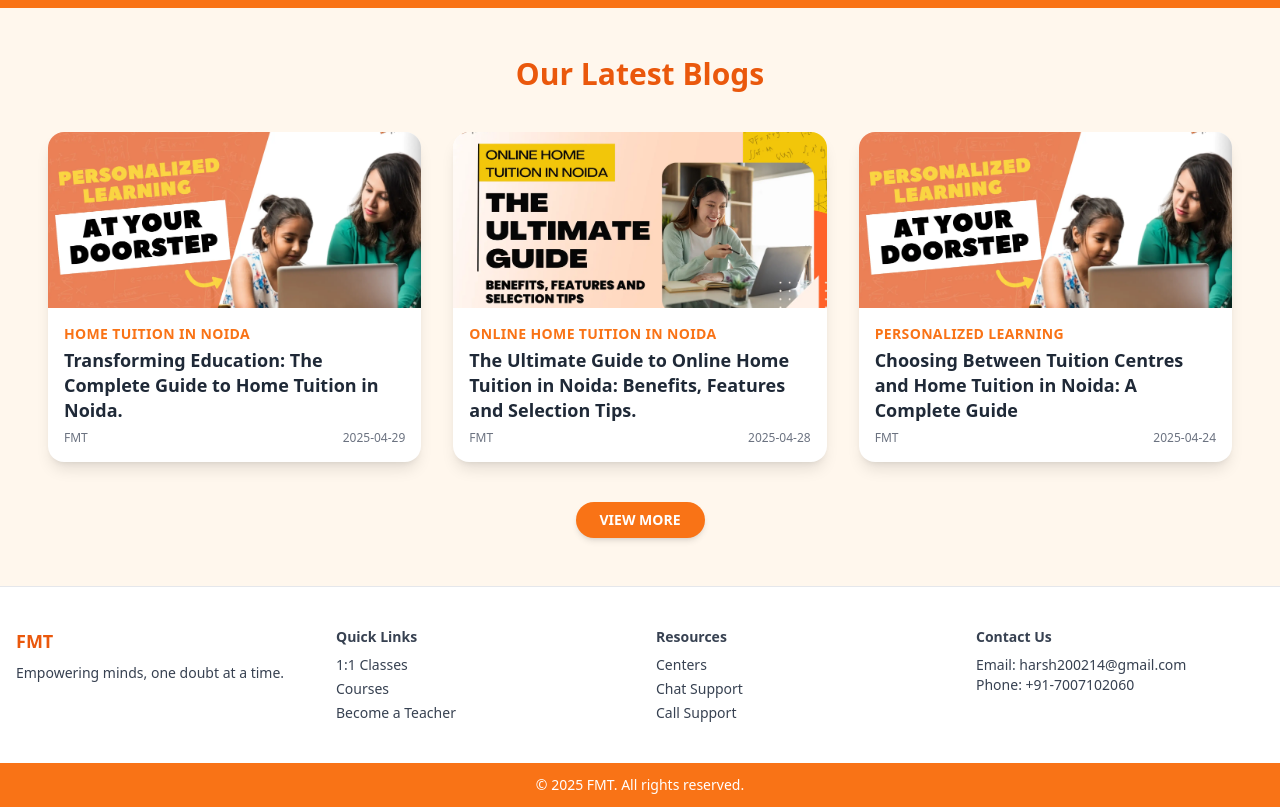
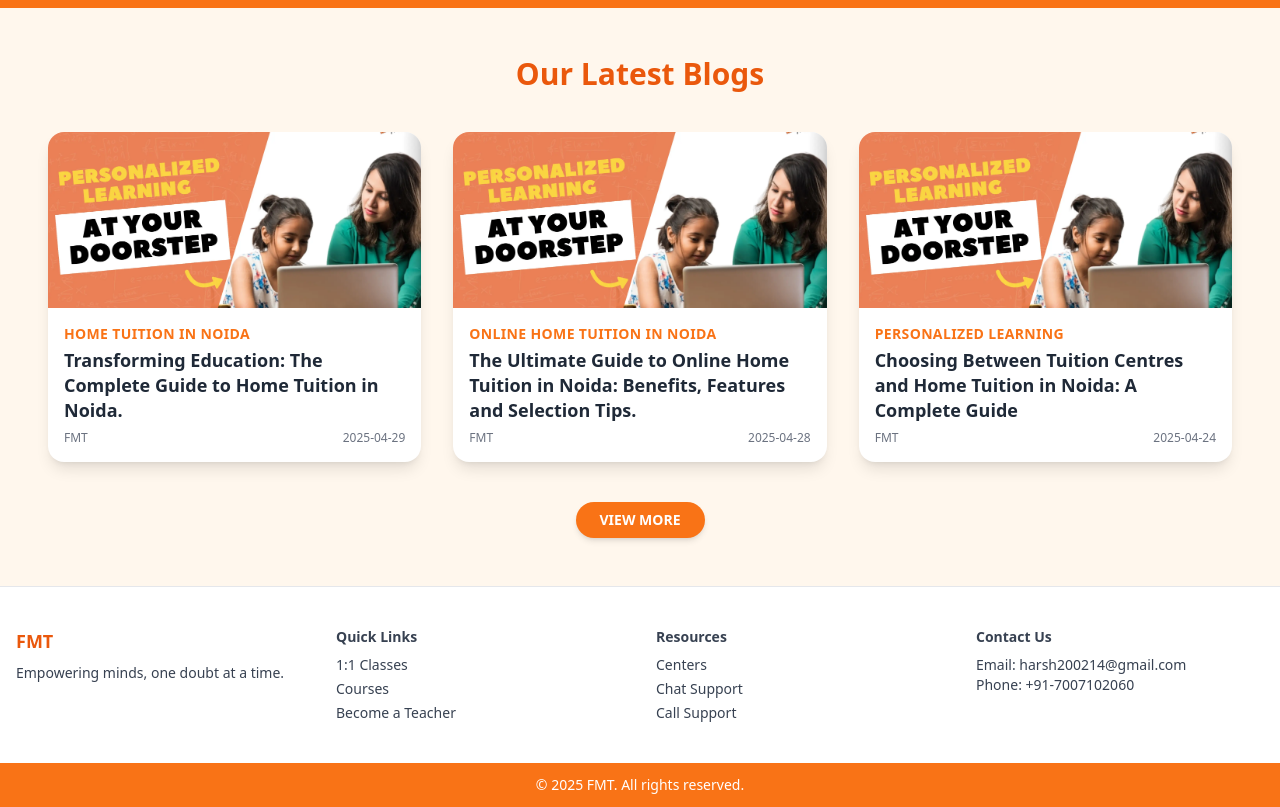
Before and after one commit to Harshsrivastava1414/find-my-future-clone, a React (Vite) app: page / in a window 1280 px wide. Shown: the part 4120-4927 px from the top of the page. Built offline with nearby package versions, Linux system fonts and the light colour scheme.

Commit message:
Update BlogSection.jsx

```diff
--- a/src/components/ui/BlogSection.jsx
+++ b/src/components/ui/BlogSection.jsx
@@ -16,7 +16,7 @@ const blogs = [
     imageAlt: "THE ULTIMATE GUIDE",
     date: "2025-04-28",
     author: "FMT",
-    imageUrl: "/src/utils/1745837785_website.webp",
+   imageUrl: "/src/utils/1745475471_Tuition_in_Noida.webp",
   },
   {
     title: "Choosing Between Tuition Centres and Home Tuition in Noida: A Complete Guide",
```
